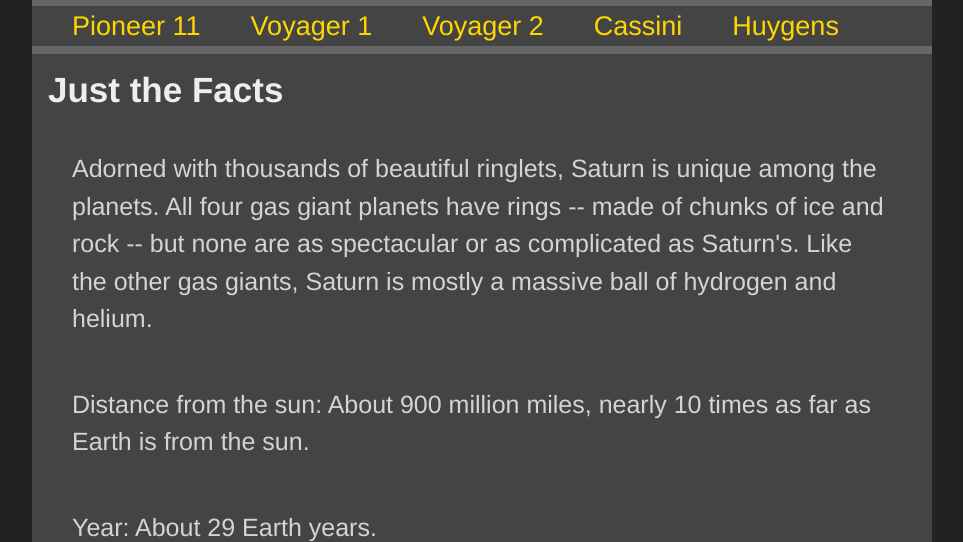
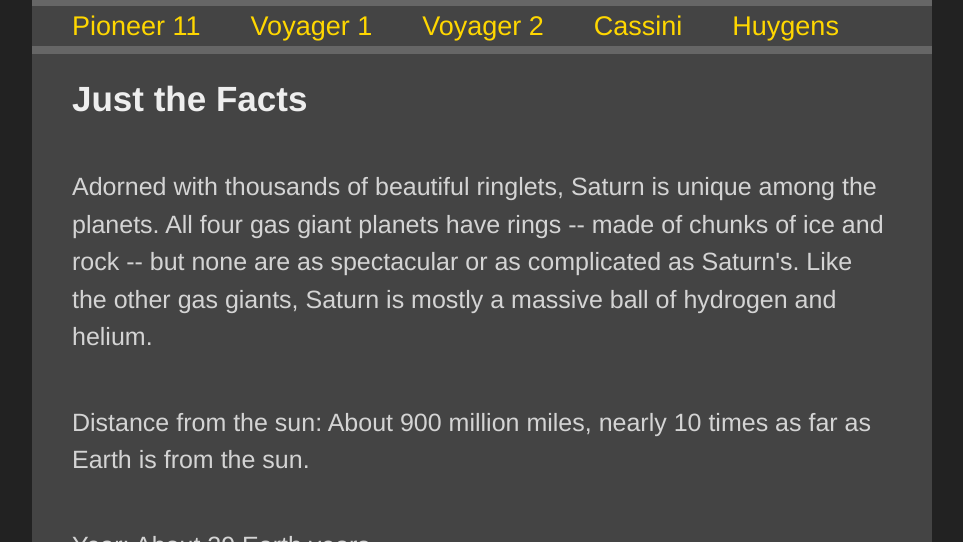
Before and after one commit to Saab0018/CSS-Saturn, a plain HTML site: page index.html in a window 1280 px wide. Shown: the part 558-1100 px from the top of the page, without its empty margins (158-1121 px from the left). Drawn offline with Linux system fonts and the light colour scheme.

Commit message:
Update main-complete.css

```diff
--- a/css/main-complete.css
+++ b/css/main-complete.css
@@ -46,7 +46,7 @@
 h3{
    color: #eee;
    font-size: 35px;
-   padding: 1rem;
+   padding: 25px 40px;
 }
 p{
 	color: #d4d4d4;
```
